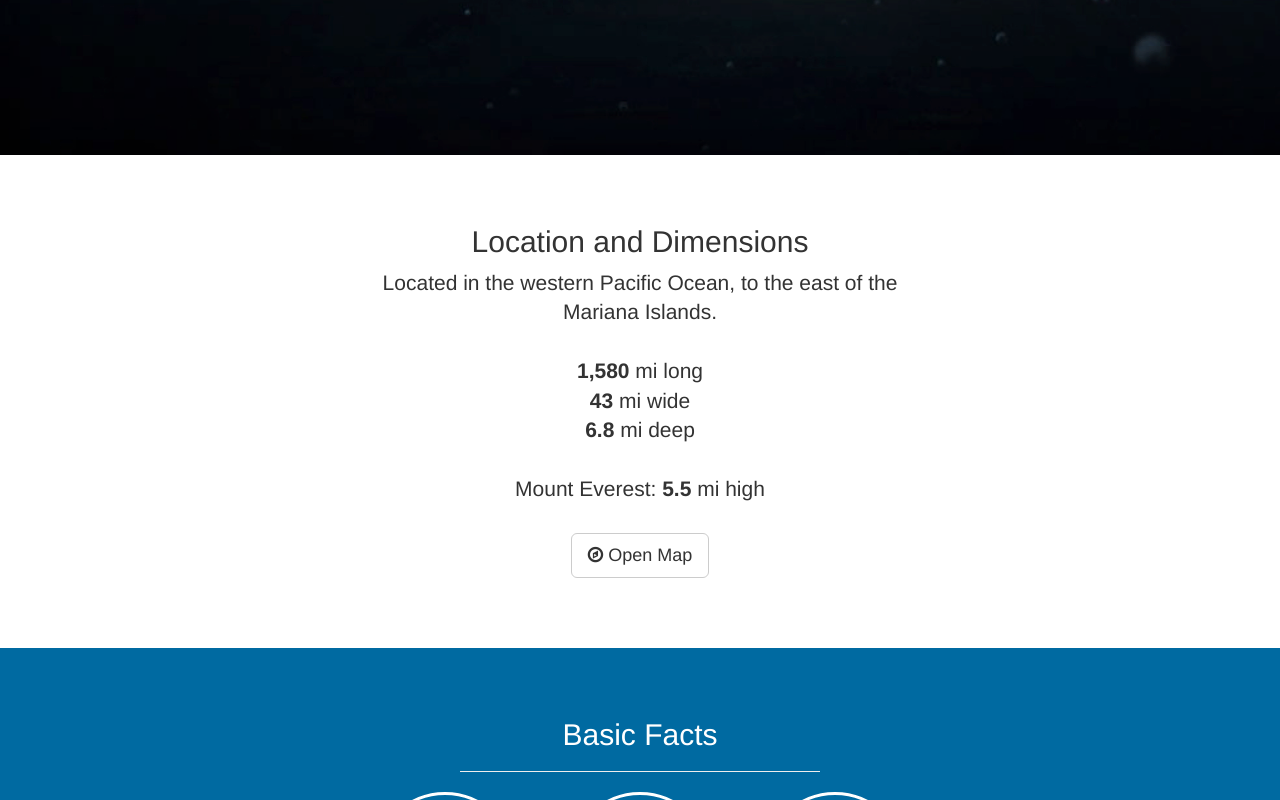
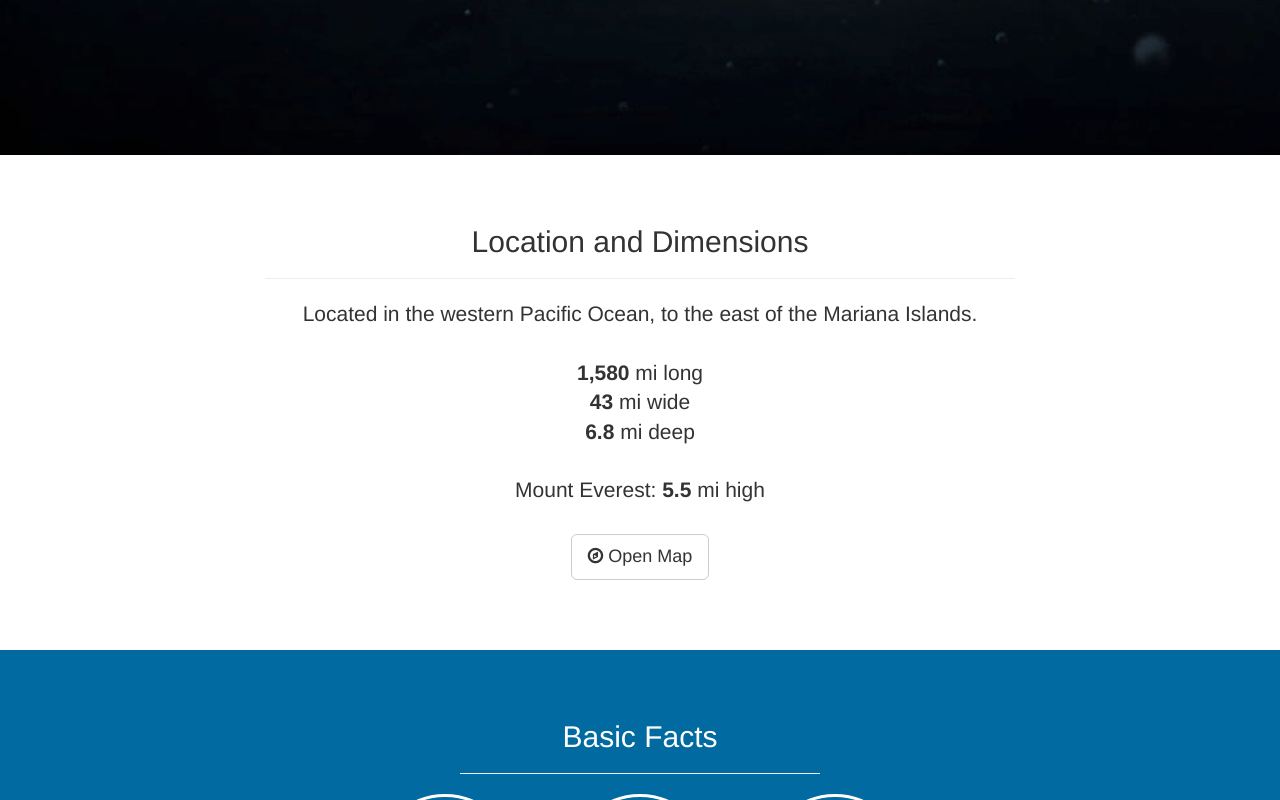
Before and after one commit to AustinW/mariana-trench, a website: page public/index.html in a window 1280 px wide. Shown: the part 645-1445 px from the top of the page. Drawn offline with Linux system fonts and the light colour scheme.

Commit message:
Adjusted display of locations and dimensions section

```diff
--- a/public/index.html
+++ b/public/index.html
@@ -58,9 +58,10 @@
     <div id="location-and-dimensions" class="intro">
       <div class="container">
         <div class="row">
-          <div class="col-md-6 col-md-offset-3 text-center">
+          <div class="col-md-8 col-md-offset-2 text-center">
 
             <h2>Location and Dimensions</h2>
+            <hr>
             <p class="lead">
               Located in the western Pacific Ocean, to the east of the Mariana Islands.<br /><br />
 
```
